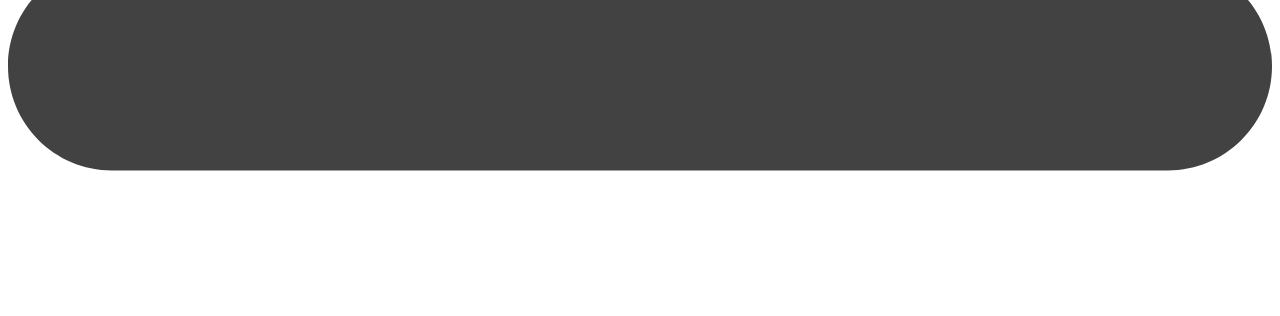
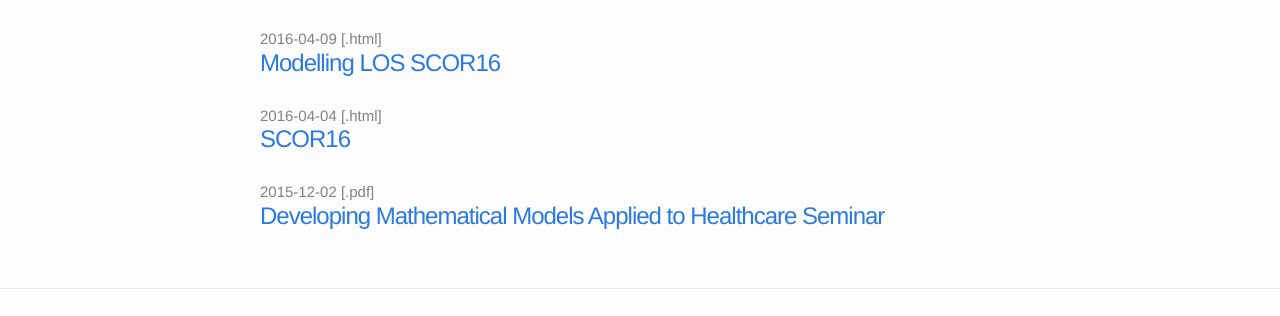
Before and after one commit to sluenenglish/Presentations, a plain HTML site: page index.html in a window 1280 px wide. Shown: the part 64-380 px from the top of the page. Drawn offline with Linux system fonts and the light colour scheme; the site is published under a folder, as on GitHub Pages, so addresses that start at the root find nothing.

Commit message:
Trying to get css working
- Stopping huge social media svgs

```diff
--- a/index.html
+++ b/index.html
@@ -7,7 +7,7 @@
   <meta name="description" content="Personal webpage of Samuel Luen-English, Mathematics PhD student at Cardiff University
 ">
 
-  <link rel="stylesheet" href="/main.css">
+  <link rel="stylesheet" href="main.css">
   <link rel="canonical" href="http://sluenenglish.github.io/">
   <link rel="alternate" type="application/rss+xml" title="Samuel Luen-English" href="http://sluenenglish.github.io/feed.xml">
 </head>
```
Also changed, not shown: head.html (+1 -1 lines).
